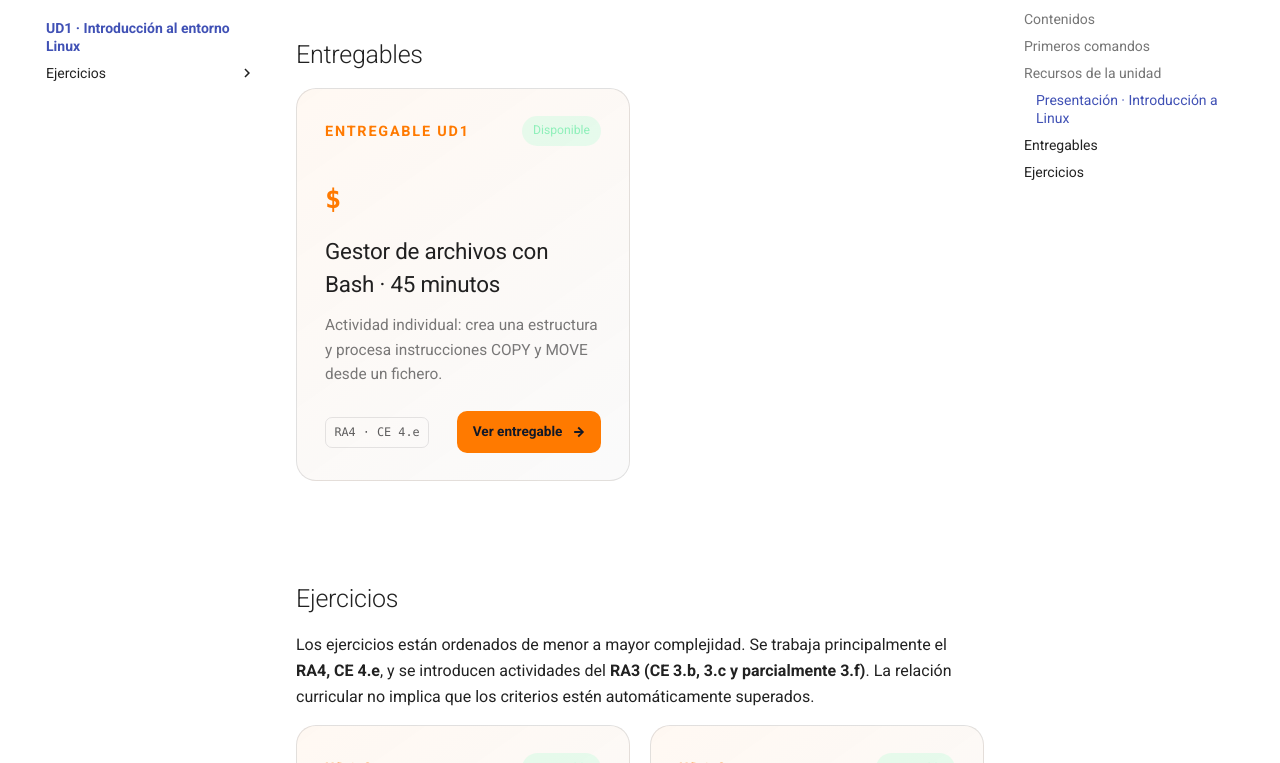
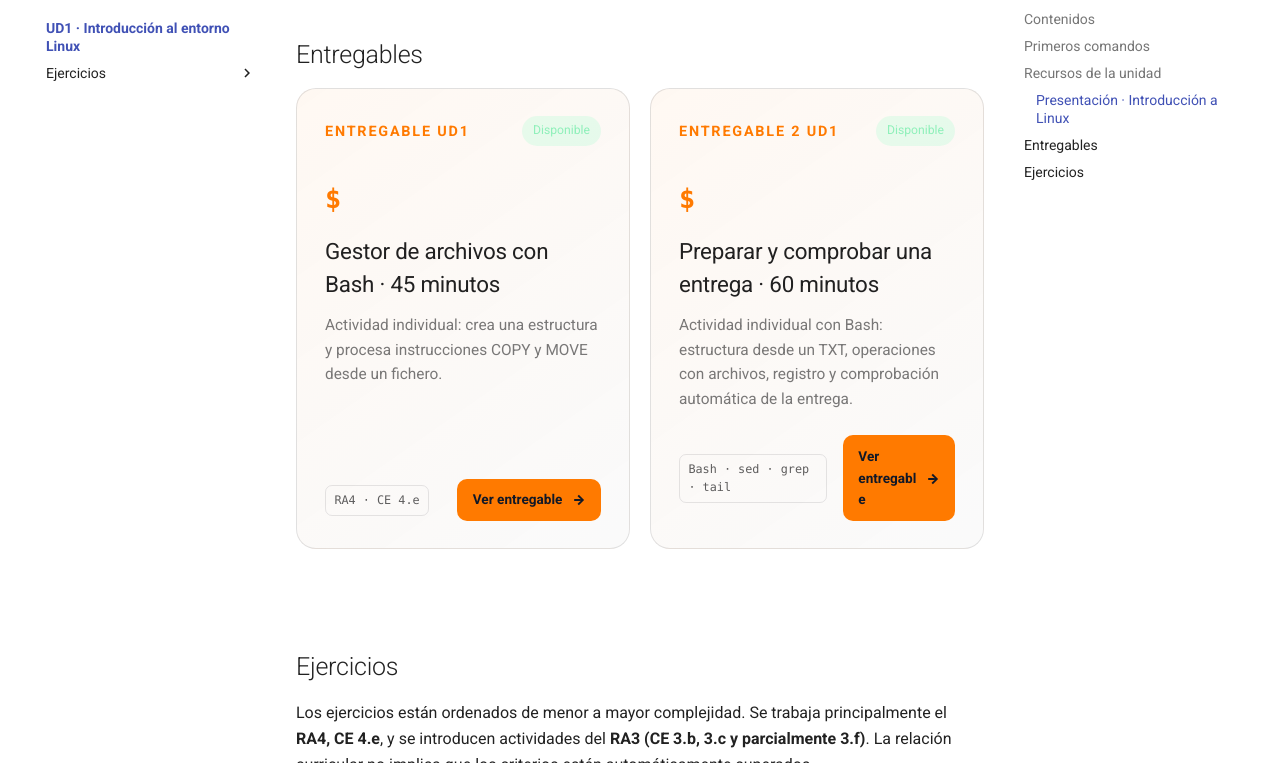
Before and after one commit to erciapps/web-home, an MkDocs documentation site: the page built from docs/si/ud1/index.md, in a window 1280 px wide and 900 px high, scrolled down 1546 px, cut to the strip 137-900 px from the top of the window. Built offline with MkDocs 1.6.1 and Material for MkDocs 9.7.7, drawn with Linux system fonts in a browser that asks for light colours.

Commit message:
Mostrar Entregable 2 UD1 como tarjeta disponible en portada de Sistemas

```diff
--- a/docs/si/ud1/index.md
+++ b/docs/si/ud1/index.md
@@ -44,6 +44,13 @@ rm
     <h3>Gestor de archivos con Bash · 45 minutos</h3>
     <p>Actividad individual: crea una estructura y procesa instrucciones COPY y MOVE desde un fichero.</p>
     <div class="si-card-bottom"><div class="si-ra"><span>RA4 · CE 4.e</span></div><div class="si-actions"><a class="si-button" href="ejercicios/entregable_ud1/">Ver entregable <span>→</span></a></div></div>
+  </article>
+  <article class="si-card available" style="--accent:#ff7a00">
+    <div class="si-card-top"><span class="si-code">ENTREGABLE 2 UD1</span><span class="si-state available">Disponible</span></div>
+    <div class="si-unit-icon">$</div>
+    <h3>Preparar y comprobar una entrega · 60 minutos</h3>
+    <p>Actividad individual con Bash: estructura desde un TXT, operaciones con archivos, registro y comprobación automática de la entrega.</p>
+    <div class="si-card-bottom"><div class="si-ra"><span>Bash · sed · grep · tail</span></div><div class="si-actions"><a class="si-button" href="ejercicios/entregable_ud1_2/">Ver entregable <span>→</span></a></div></div>
   </article>
 </div>
 
```
